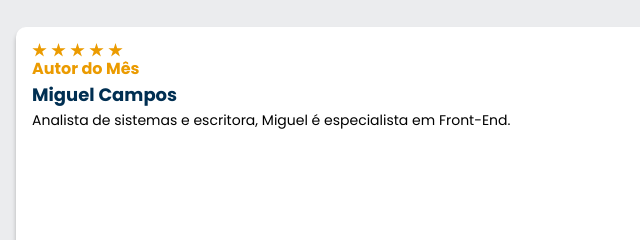
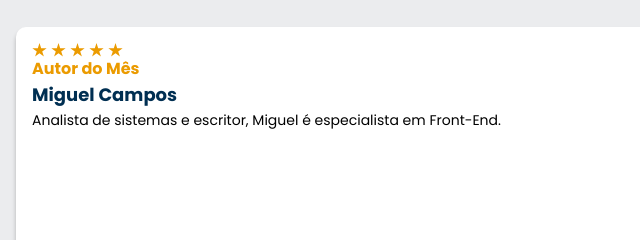
Before and after one commit to MiguelCampos19/4bimestre1, a plain HTML site: page 4 Bimestre aula 1/alura-books-aula12/index.html in a window 1280 px wide. Shown: the part 1864-2104 px from the top of the page, 0-640 px from the left. Drawn offline with nearby package versions, Linux system fonts and the light colour scheme.

Commit message:
Update index.html

```diff
--- a/4 Bimestre aula 1/alura-books-aula12/index.html
+++ b/4 Bimestre aula 1/alura-books-aula12/index.html
@@ -142,7 +142,7 @@
           <img src="img/Estrelinhas.svg" alt="Avaliação 5 estrelas">
           <h3 class="descrição__titulo">Autor do Mês</h3>
           <h2 class="descrição__titulo-livro">Miguel Campos</h2>
-          <p class="descrição__texto">Analista de sistemas e escritora, Miguel é especialista em Front-End.
+          <p class="descrição__texto">Analista de sistemas e escritor, Miguel é especialista em Front-End.
           </p>
         </div>
         <!-- 2º coluna -->
```
